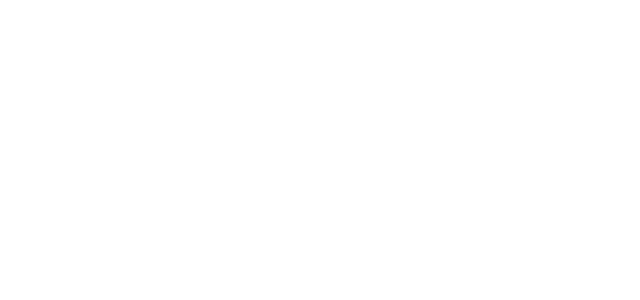
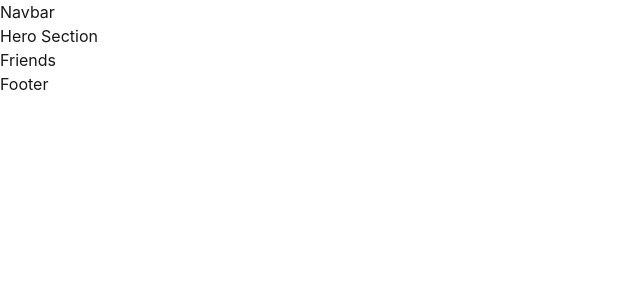
Before and after one commit to amitkhan-dev/KIN-KEEPER, a React (Vite) app: page / in a window 1280 px wide. Shown: the top 300 px of the page, without its empty margins (0-640 px from the left). Built offline with nearby package versions, Linux system fonts and the light colour scheme.

Commit message:
Set up components layouts and use react-router-dom

```diff
--- a/package.json
+++ b/package.json
@@ -14,6 +14,7 @@
     "react": "^19.2.6",
     "react-dom": "^19.2.6",
     "react-hot-toast": "^2.6.0",
+    "react-router-dom": "^7.15.0",
     "tailwindcss": "^4.3.0"
   },
   "devDependencies": {
--- /dev/null
+++ b/src/Components/Navbar/Footer/Footer.jsx
@@ -0,0 +1,11 @@
+import React from 'react';
+
+const Footer = () => {
+  return (
+    <div>
+      <h2>Footer</h2>
+    </div>
+  );
+};
+
+export default Footer;
--- /dev/null
+++ b/src/Components/Navbar/Friends/Friends.jsx
@@ -0,0 +1,11 @@
+import React from 'react';
+
+const Friends = () => {
+  return (
+    <div>
+      <h2>Friends</h2>
+    </div>
+  );
+};
+
+export default Friends;
--- /dev/null
+++ b/src/Components/Navbar/Hero/Hero.jsx
@@ -0,0 +1,11 @@
+import React from 'react';
+
+const Hero = () => {
+  return (
+    <div>
+      <h2>Hero Section</h2>
+    </div>
+  );
+};
+
+export default Hero;
--- /dev/null
+++ b/src/Components/Navbar/Navbar.jsx
@@ -0,0 +1,11 @@
+import React from 'react';
+
+const Navbar = () => {
+  return (
+    <div>
+      <h2>Navbar</h2>
+    </div>
+  );
+};
+
+export default Navbar;
--- /dev/null
+++ b/src/HomePage/HomePage.jsx
@@ -0,0 +1,14 @@
+import React from 'react';
+import Hero from '../Components/Navbar/Hero/Hero';
+import Friends from '../Components/Navbar/Friends/Friends';
+
+const HomePage = () => {
+  return (
+    <div>
+      <Hero/>
+      <Friends/>
+    </div>
+  );
+};
+
+export default HomePage;
--- /dev/null
+++ b/src/MainLayouts/MainLayouts.jsx
@@ -0,0 +1,17 @@
+import React from 'react';
+import { Outlet } from 'react-router';
+import Navbar from '../Components/Navbar/Navbar';
+import Footer from '../Components/Navbar/Footer/Footer';
+
+
+const MainLayouts = () => {
+  return (
+    <div>
+      <Navbar/>
+      <Outlet/>
+      <Footer/>
+    </div>
+  );
+};
+
+export default MainLayouts;
--- a/src/main.jsx
+++ b/src/main.jsx
@@ -1,8 +1,30 @@
 import { StrictMode } from 'react'
 import { createRoot } from 'react-dom/client'
 import './index.css'
+import { createBrowserRouter, RouterProvider } from 'react-router-dom'
+import MainLayouts from './MainLayouts/MainLayouts';
+import HomePage from './HomePage/HomePage';
+import Friends from './Components/Navbar/Friends/Friends';
+
+const router = createBrowserRouter([
+  {
+    path: "/",
+    element: <MainLayouts />,
+    children: [
+      {
+        index: true,
+        element: <HomePage/>
+      },
+      {
+        path: "/friends",
+        element: <Friends/>
+      }
+    ]
+  },
+]);
 
 createRoot(document.getElementById('root')).render(
   <StrictMode>
+    <RouterProvider router={router} />
   </StrictMode>,
 )
```
Also changed, not shown: 1 other file (tests, documents, lock files or other folders).
